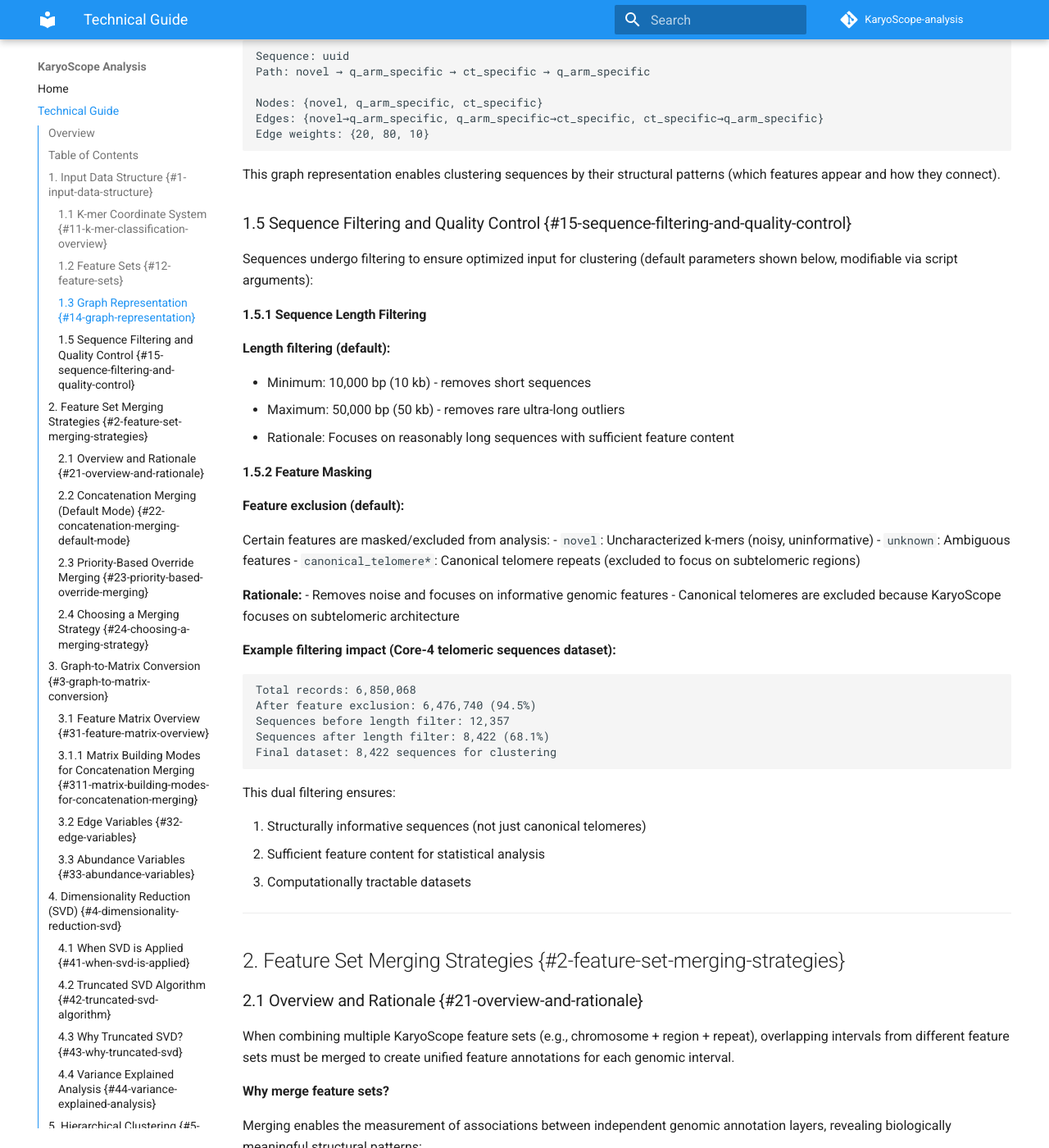
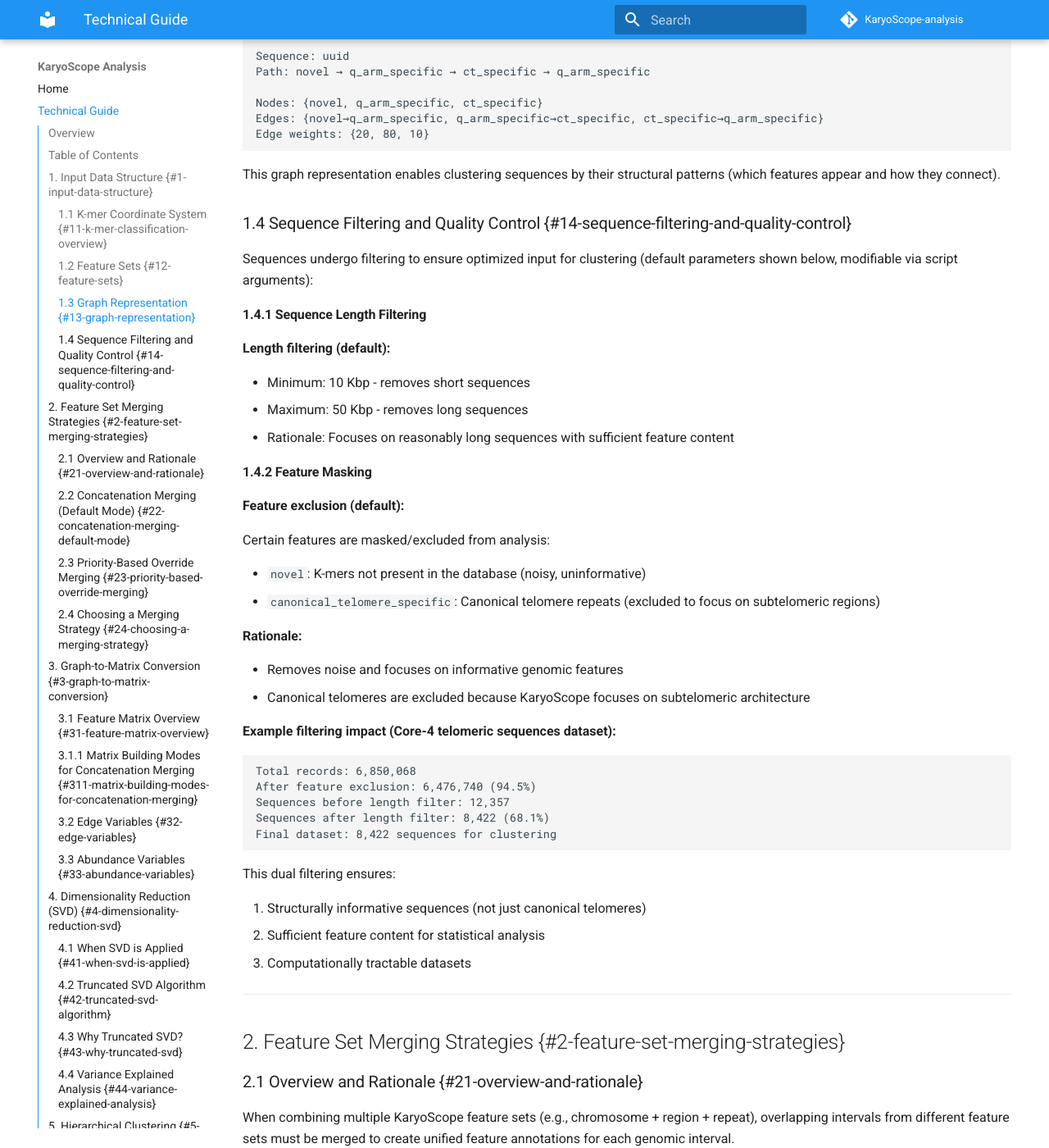
Before and after one commit to barthel-lab/KaryoScope-analysis, an MkDocs documentation site: the page built from docs/Comprehensive_Technical_Guide.md, in a window 1280 px wide and 1400 px high, scrolled down 4855 px. Shown: the whole window at 82% size. Built offline with MkDocs 1.6.1 and Material for MkDocs 9.7.7, drawn with Linux system fonts in a browser that asks for light colours; comment, search, counter and statistics services are not loaded; some of the changed text lies outside the part shown.

Commit message:
fix comprehensive technical guide

```diff
--- a/docs/Comprehensive_Technical_Guide.md
+++ b/docs/Comprehensive_Technical_Guide.md
@@ -12,8 +12,8 @@ KaryoScope analysis is a graph-based method for analyzing sequencing data that i
 
    - 1.1 [K-mer Coordinate System](#11-k-mer-classification-overview)
    - 1.2 [Feature Sets](#12-feature-sets)
-   - 1.3 [Graph Representation](#14-graph-representation)
-   - 1.5 [Sequence Filtering and Quality Control](#15-sequence-filtering-and-quality-control)
+   - 1.3 [Graph Representation](#13-graph-representation)
+   - 1.4 [Sequence Filtering and Quality Control](#14-sequence-filtering-and-quality-control)
 
 **2. [Feature Set Merging Strategies](#2-feature-set-merging-strategies)**
 
@@ -148,7 +148,7 @@ This feature set consist of two main groups: arm features and centromere feature
 
 **Note:** KaryoScope annotations are output to a separate BED file for each feature set. One may wish to merge multiple feature sets such that every genomic interval is annotated with the corresponding features from all the feature sets being merged (see [Feature Set Merging Strategies](#2-feature-set-merging-strategies)).
 
-### 1.3 Graph Representation {#14-graph-representation}
+### 1.3 Graph Representation {#13-graph-representation}
 
 We construct a **path graph** for each annotated sequence:
 
@@ -168,28 +168,29 @@ Edge weights: {20, 80, 10}
 
 This graph representation enables clustering sequences by their structural patterns (which features appear and how they connect).
 
-### 1.5 Sequence Filtering and Quality Control {#15-sequence-filtering-and-quality-control}
+### 1.4 Sequence Filtering and Quality Control {#14-sequence-filtering-and-quality-control}
 
 Sequences undergo filtering to ensure optimized input for clustering (default parameters shown below, modifiable via script arguments):
 
-#### 1.5.1 Sequence Length Filtering
+#### 1.4.1 Sequence Length Filtering
 
 **Length filtering (default):**
 
-- Minimum: 10,000 bp (10 kb) - removes short sequences
-- Maximum: 50,000 bp (50 kb) - removes rare ultra-long outliers
+- Minimum: 10 Kbp - removes short sequences
+- Maximum: 50 Kbp - removes long sequences
 - Rationale: Focuses on reasonably long sequences with sufficient feature content
 
-#### 1.5.2 Feature Masking
+#### 1.4.2 Feature Masking
 
 **Feature exclusion (default):**
 
 Certain features are masked/excluded from analysis:
-- `novel`: Uncharacterized k-mers (noisy, uninformative)
-- `unknown`: Ambiguous features
-- `canonical_telomere*`: Canonical telomere repeats (excluded to focus on subtelomeric regions)
+
+- `novel`: K-mers not present in the database (noisy, uninformative)
+- `canonical_telomere_specific`: Canonical telomere repeats (excluded to focus on subtelomeric regions)
 
 **Rationale:**
+
 - Removes noise and focuses on informative genomic features
 - Canonical telomeres are excluded because KaryoScope focuses on subtelomeric architecture
 
@@ -333,13 +335,6 @@ This mode prioritizes subtelomeric features over region features and region feat
 - `nonsubtelomeric` + `rDNA` + `rRNA` → `rRNA`
 - `nonsubtelomeric` + `p_arm` + repeat → use repeat feature
 - `nonsubtelomeric` + `q_arm` + repeat → use repeat feature
-
-**Algorithm:**
-
-1. Extract priority subtelomeric features (`canonical_telomere`, `noncanonical_telomere`, `ITS`, `TAR1`, `telomere_like_multigroup1`)
-2. Merge region + repeat using conditional rules
-3. Subtract priority subtelomeric regions from region+repeat merged intervals
-4. Combine priority subtelomeric + remaining region/repeat intervals
 
 **Output characteristics:**
 
```
Also changed, not shown: other parts of docs/Comprehensive_Technical_Guide.md (+1 -0 lines).
